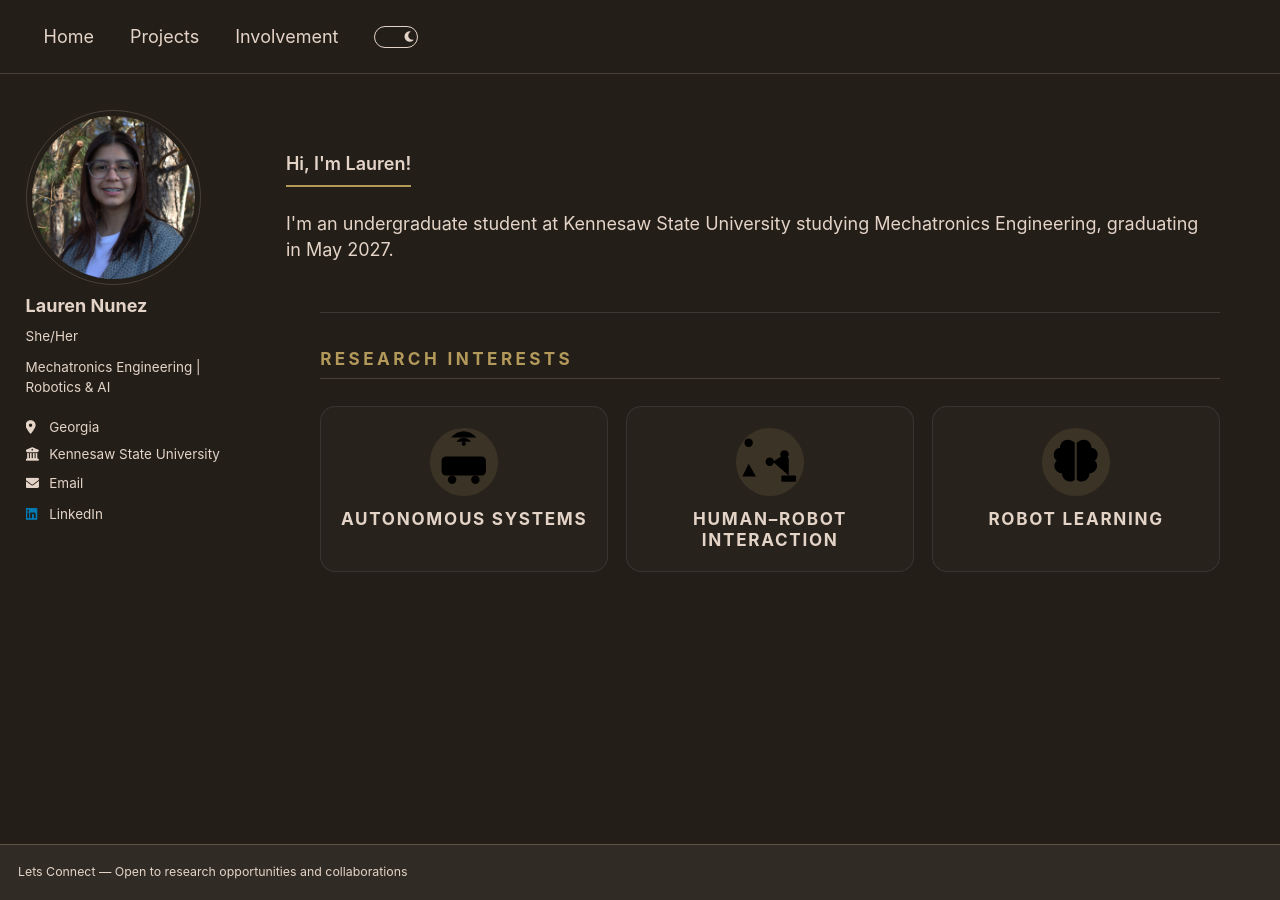
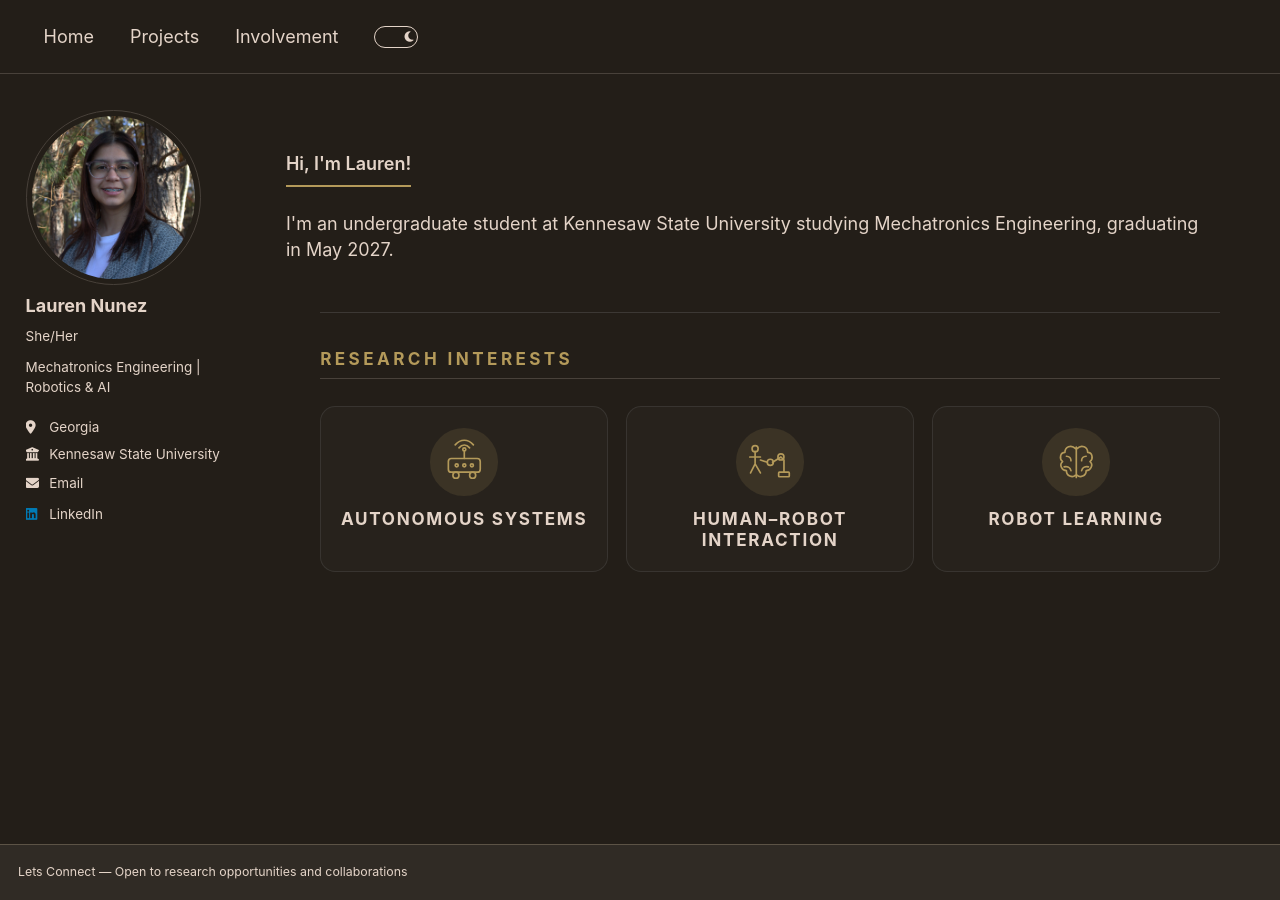
Before and after one commit to laurn156/laurn156.github.io, a Jekyll site: the page built from _pages/about.md, in a window 1280 px wide. Built offline with Jekyll 4.4.1, drawn with Linux system fonts in a browser that asks for light colours; a style sheet for code colours, icons or effects is not loaded.

Commit message:
Remove the Projects heading and harden navigation cleanup
Hides the redundant Projects title and ensures the duplicate name link stays hidden across responsive navigation states.

```diff
--- a/assets/css/main.scss
+++ b/assets/css/main.scss
@@ -39,8 +39,8 @@
 ;
 
 /* Portfolio layout refinements */
-.greedy-nav .visible-links .masthead__menu-item--lg {
-  display: none;
+.masthead__menu-item--lg {
+  display: none !important;
 }
 
 @media screen and (min-width: 64em) {
@@ -128,6 +128,10 @@
   text-align: center;
 }
 
+#main:has(.project-grid) .page__title {
+  display: none;
+}
+
 #main:has(.project-grid) .archive {
   float: none;
   width: 100%;
@@ -143,7 +147,7 @@
   gap: 1.5rem;
   width: 100%;
   max-width: 960px;
-  margin: 1.5rem auto 0;
+  margin: 0.75rem auto 0;
 }
 
 .project-grid .grid__item {
@@ -271,6 +275,16 @@
   font-size: 1.55rem;
 }
 
+.interest-card__icon svg {
+  width: 2.7rem;
+  height: 2.7rem;
+  fill: none;
+  stroke: currentColor;
+  stroke-width: 2.2;
+  stroke-linecap: round;
+  stroke-linejoin: round;
+}
+
 .interest-card h3 {
   margin: 0;
   font-size: 0.95rem;
```
